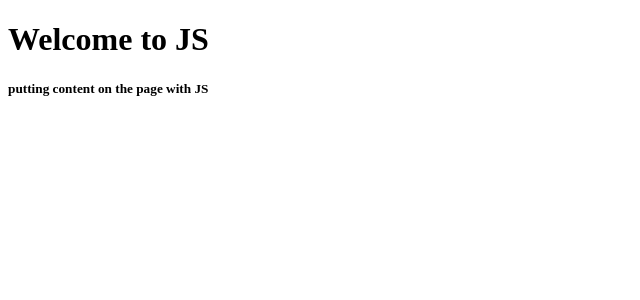
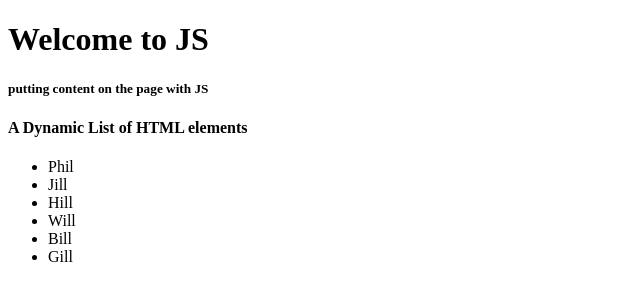
Before and after one commit to jonnybl915/introJS, a plain HTML site: page index.html in a window 1280 px wide. Shown: the whole page, without its empty margins (0-640 px from the left). Drawn offline with Linux system fonts and the light colour scheme.

Commit message:
added a list of names to the page Dynamically using main.js file

```diff
--- a/index.html
+++ b/index.html
@@ -10,7 +10,12 @@
       <h5>putting content on the page with JS</h5>
 
     </div>
+    <div class="container">
+      <h4>A Dynamic List of HTML elements</h4>
+        <ul>
 
+        </ul>
+    </div>
 <script src="./main.js"> </script>
   </body>
 </html>
--- a/main.js
+++ b/main.js
@@ -1 +1,16 @@
 document.querySelector('.title').innerHTML = "Welcome to JS"
+
+
+var listOfNames = [
+  "Phil",
+  "Jill",
+  "Hill",
+  "Will",
+  "Bill",
+  "Gill"
+]
+var ulContainer = document.querySelector('ul')
+
+for (var i = 0; i < listOfNames.length; i = i + 1) {
+  ulContainer.innerHTML += "<li>" + listOfNames[i] +"</li>"
+}
```
